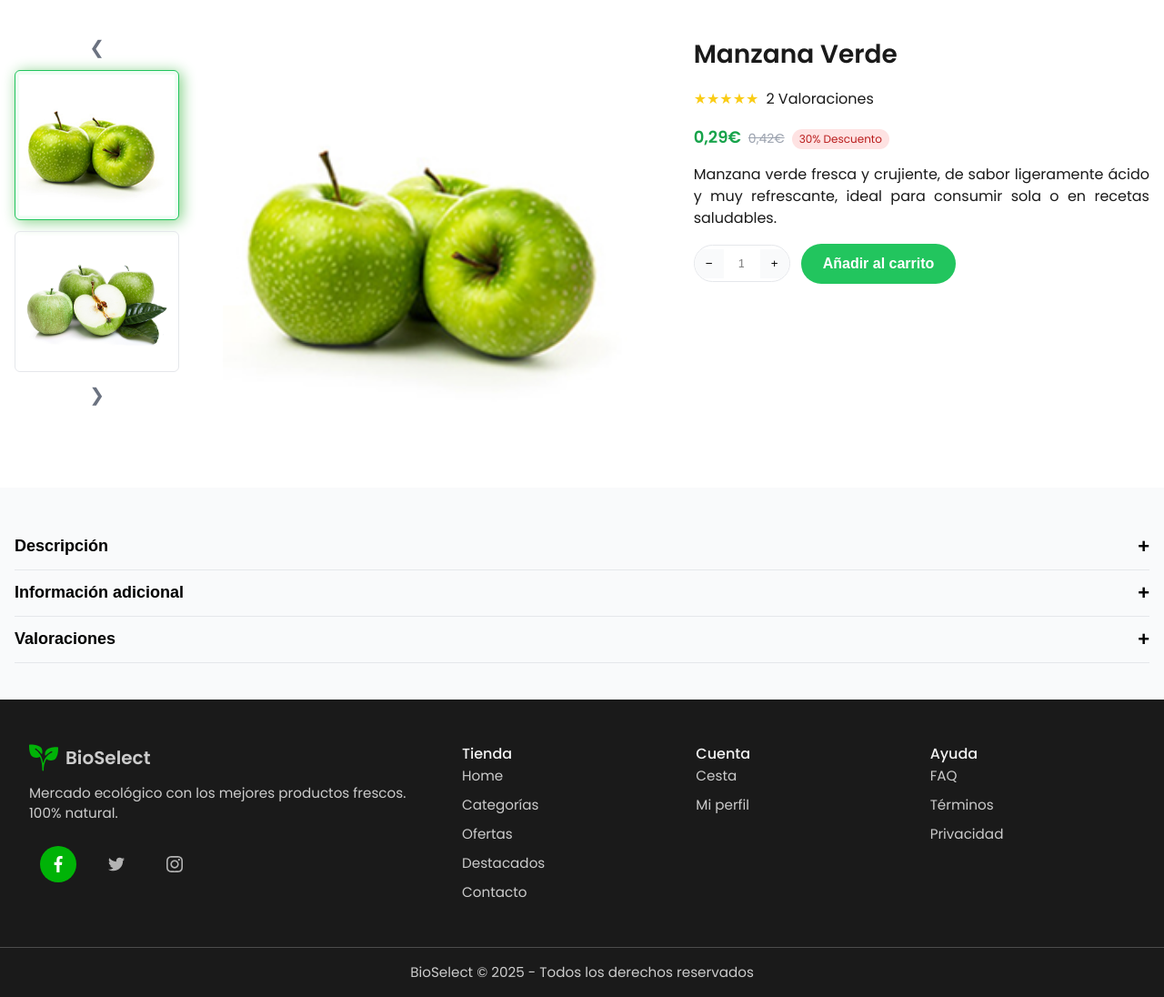
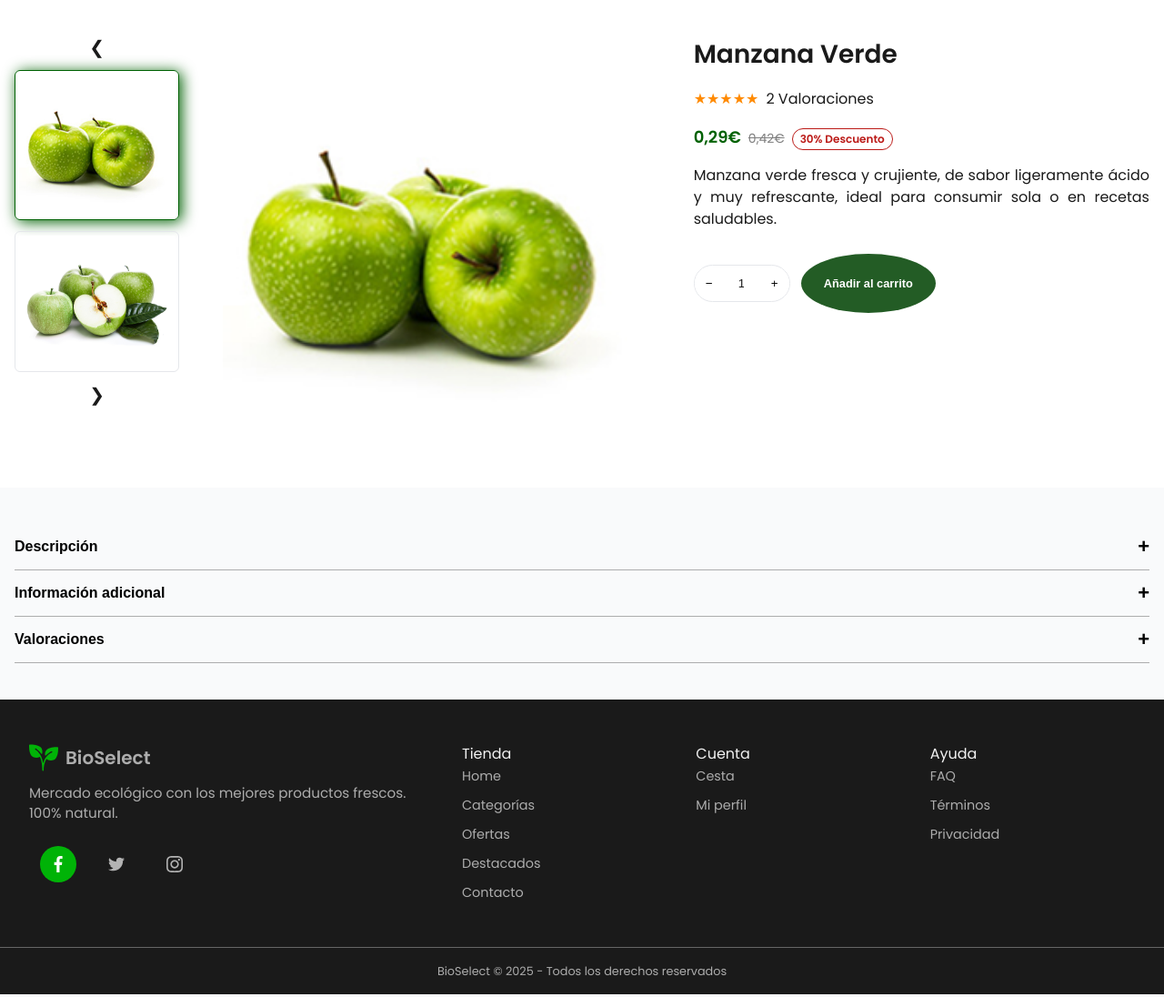
Before and after one commit to Laura-tb/BioSelect, a plain HTML site: page apple_product.html in a window 1280 px wide. Shown: the part 260-1356 px from the top of the page at 91% size. Drawn offline with Linux system fonts and the light colour scheme.

Commit message:
Guia de estilos unificada en toda la web

```diff
--- a/apple_product.html
+++ b/apple_product.html
@@ -149,7 +149,7 @@
                                 <button class="qty__btn qty__btn--plus" aria-label="Increase">+</button>
                             </div>
 
-                            <button class="btn btn--primary product__add-to-cart">
+                            <button class="button__banner product__add-to-cart">
                                 Añadir al carrito
                             </button>
                         </div>
--- a/assets/css/base.css
+++ b/assets/css/base.css
@@ -1,52 +1,24 @@
 /* ========== VARIABLES BÁSICAS ========== */
 :root {
     /* Palette principal */
-    --color-primary-soft: #84D187;
-    --color-primary: #00B207;
+    --color-primary: #006103;
     --color-primary-hard: #235C25;
     --color-warning: #FF8A00;
-    --color-danger: #EA4B48;
+    --color-danger: #BB1916;
     --color-white: #FFFFFF;
 
     /* Escala de grises */
     --color-gray-900: #1a1a1a;
     --color-gray-800: #333333;
-    --color-gray-700: #4D4D4D;
     --color-gray-600: #666666;
     --color-gray-500: #808080;
     --color-gray-400: #ADADAD;
-    --color-gray-300: #B3B3B3;
-    --color-gray-200: #CCCCCC;
     --color-gray-100: #E5E5E5;
     --color-gray-50: #F2F2F2;
-
-
-    /* Escala verdes */
-    --color-green-gray-900: #002603;
-    --color-green-gray-800: #173B1A;
-    --color-green-gray-700: #2B572E;
-    --color-green-gray-600: #406B42;
-    --color-green-gray-500: #618062;
-    --color-green-gray-400: #7A997C;
-    --color-green-gray-300: #96B297;
-    --color-green-gray-200: #B4CCB4;
-    --color-green-gray-100: #DAE5DA;
-    --color-green-gray-50: #EDF2EE;
-
-    /* Espaciado base */
-    --space-1: 4px;
-    --space-2: 8px;
-    --space-3: 12px;
-    --space-4: 16px;
-    --space-5: 24px;
-    --space-6: 32px;
-    --radius-md: 8px;
-    --radius-lg: 12px;
 
     /*Tipografia */
     --font-family: "Poppins", sans-serif;
     --font-size: 16px;
-
 }
 
 /*Mobile first*/
@@ -67,7 +39,7 @@ body {
     line-height: 1.5;
     color: var(--color-gray-900);
     background-color: #f9fafb;
-    font-size: 16px;
+    font-size: var(--font-size);
 }
 
 h1,
@@ -88,7 +60,6 @@ a {
     color: inherit;
     text-decoration: none;
 }
-
 
 .container {
     max-width: 1200px;
@@ -111,50 +82,14 @@ section {
 }
 
 @media (min-width: 768px) {
-    .col-1 {
-        grid-column: span 1;
-    }
-
     .col-2 {
         grid-column: span 2;
-    }
-
-    .col-3 {
-        grid-column: span 3;
-    }
-
-    .col-4 {
-        grid-column: span 4;
     }
 
     .col-5 {
         grid-column: span 5;
     }
 
-    .col-6 {
-        grid-column: span 6;
-    }
-
-    .col-7 {
-        grid-column: span 7;
-    }
-
-    .col-8 {
-        grid-column: span 8;
-    }
-
-    .col-9 {
-        grid-column: span 9;
-    }
-
-    .col-10 {
-        grid-column: span 10;
-    }
-
-    .col-11 {
-        grid-column: span 11;
-    }
-
     .col-12 {
         grid-column: span 12;
     }
--- a/assets/css/components.css
+++ b/assets/css/components.css
@@ -13,7 +13,7 @@
 .button__banner {
     padding: 5% 5%;
     font-size: 0.8rem;
-    border-radius: 6px;
+    border-radius: 50%;
     background-color: var(--color-primary-hard);
     border: none;
     justify-content: center;
--- a/assets/css/layout.css
+++ b/assets/css/layout.css
@@ -38,7 +38,7 @@ input {
     width: 100%px;
     max-width: 320px;
     padding: 12px 18px 12px 16px;
-    color: var(--color-gray-500);
+    color: var(--color-gray-600);
     border: 1px solid var(--color-gray-100);
 }
 
@@ -57,11 +57,10 @@ input {
     height: 20px;
 }
 
-.icon a:hover {
+/*.icon a:hover {
     cursor: pointer;
     color: var(--color-primary);
-
-}
+}*/
 
 .header__nav {
     background-color: var(--color-white);
@@ -103,6 +102,7 @@ input {
 
 .nav__links a:hover {
     color: var(--color-primary);
+    font-weight: 600;
 }
 
 /* Botón burger */
@@ -303,7 +303,7 @@ input {
 
 /* Texto banner */
 .banner__highlight {
-    color: var(--color-warning);
+    color: var(--color-danger);
     font-weight: 600;
 }
 
@@ -432,8 +432,8 @@ input {
 }
 
 .category--featured {
-    border: 1px solid var(--color-primary-soft);
-    box-shadow: 3px 2px 16px var(--color-primary-soft);
+    border: 1px solid var(--color-primary);
+    box-shadow: 3px 2px 16px var(--color-primary);
 }
 
 /*offers*/
@@ -544,7 +544,7 @@ input {
     .offers__item--featured:hover,
     .product__item--featured:hover {
         transform: translateY(-4px);
-        box-shadow: 0 12px 28px var(--color-primary-soft);
+        box-shadow: 0 12px 28px var(--color-primary);
 
     }
 }
@@ -554,7 +554,7 @@ input {
 .offers__item--featured {
     grid-column: span 2;
     flex-direction: row;
-    border: 2px solid var(--color-primary-soft);
+    border: 2px solid var(--color-primary);
     box-shadow: 0 6px 18px rgba(0, 0, 0, .06);
 }
 
@@ -604,7 +604,7 @@ input {
 }
 
 .offers__price--old {
-    color: var(--color-gray-400);
+    color: var(--color-gray-500);
     text-decoration: line-through;
     font-weight: 400;
     font-size: 16px;
@@ -615,12 +615,11 @@ input {
 }
 
 .button__cart--primary:hover {
-    background: var(--color-primary-hard);
+    background: var(--color-primary);
 }
 
 .button__cart--primary img {
     filter: brightness(0) invert(1);
-    /* si tu SVG no hereda color */
 }
 
 /*Featured products*/
@@ -650,12 +649,12 @@ input {
 }
 
 .product__item--featured {
-    border: 1px solid var(--color-primary-soft);
-    box-shadow: 3px 2px 16px var(--color-primary-soft);
+    border: 1px solid var(--color-primary);
+    box-shadow: 3px 2px 16px var(--color-primary);
 }
 
 .offers__price--old--featured {
-    color: var(--color-gray-400);
+    color: var(--color-gray-500);
     text-decoration: line-through;
     font-weight: 400;
     font-size: 16px;
@@ -690,7 +689,7 @@ input {
 
 .footer a {
     text-decoration: none;
-    color: var(--color-gray-200);
+    color: var(--color-gray-400);
 }
 
 .footer__grid {
@@ -711,7 +710,7 @@ input {
 .footer__desc {
     margin: 12px 0 16px;
     font-size: 0.95rem;
-    color: var(--color-gray-200);
+    color: var(--color-gray-400);
 }
 
 .footer__social {
@@ -730,7 +729,7 @@ input {
 
 .footer__title {
     font-size: 0.9rem;
-    font-weight: 500;
+    font-weight: 400;
 }
 
 .footer__links {
@@ -751,11 +750,11 @@ input {
 
 /* Bottom */
 .footer__bottom {
-    border-top: 1px solid var(--color-gray-700);
+    border-top: 1px solid var(--color-gray-600);
     padding: 2%;
     text-align: center;
     font-size: 0.75rem;
-    color: var(--color-gray-200);
+    color: var(--color-gray-400);
 }
 
 /* ===== >= 480px (móvil grande) ===== */
@@ -766,7 +765,7 @@ input {
     }
 
     .footer__links a {
-        font-size: 0.9rem;
+        font-size: 0.8rem;
     }
 }
 
@@ -788,12 +787,12 @@ input {
     }
 
     .footer__links a {
-        font-size: 0.95rem;
+        font-size: 0.9rem;
     }
 
     .footer__bottom {
         padding: 16px 24px;
-        font-size: 0.85rem;
+        font-size: 0.8rem;
     }
 }
 
@@ -812,6 +811,6 @@ input {
         padding: 16px 24px;
         display: flex;
         justify-content: center;
-        font-size: 0.95rem;
+        font-size: 0.8rem;
     }
 }
--- a/assets/css/pages.css
+++ b/assets/css/pages.css
@@ -6,7 +6,7 @@
 }
 
 .breadcrumb__nav {
-    color: var(--color-gray-400);
+    color: var(--color-gray-500);
 }
 
 .breadcrumb__nav img {
@@ -51,7 +51,7 @@
     height: 100px;
     padding: 6px;
 
-    border: 1px solid var(--color-gray-300);
+    border: 1px solid var(--color-gray-600);
     border-radius: 10px;
 }
 
@@ -60,8 +60,8 @@
 }
 
 .thumb.is-active {
-    border: 1px solid var(--color-primary-soft);
-    box-shadow: 3px 2px 16px var(--color-primary-soft);
+    border: 1px solid var(--color-primary);
+    box-shadow: 3px 2px 16px var(--color-primary);
 }
 
 .thumbs__arrow {
@@ -70,7 +70,7 @@
     border: 0;
     font-size: 20px;
     cursor: pointer;
-    color: var(--color-gray-700);
+    color: var(--color-gray-900);
 
 }
 
@@ -89,7 +89,7 @@
         border: 0;
         font-size: 20px;
         cursor: pointer;
-        color: #6b7280;
+        color: var(--color-gray-900);
     }
 
     /* Lista vertical */
@@ -112,11 +112,9 @@
 
     /* Miniatura activa */
     .thumb.is-active {
-        border-color: #22c55e;
-        background: #f0fdf4;
+        border: 1px solid var(--color-primary);
+        box-shadow: 3px 2px 16px var(--color-primary);
     }
-
-
 }
 
 /* Contenedor de la imagen principal */
@@ -153,7 +151,7 @@
 }
 
 .product__stars {
-    color: #facc15;
+    color: var(--color-warning);
 }
 
 .product__price {
@@ -165,21 +163,22 @@
 
 .product__price--old {
     text-decoration: line-through;
-    color: #9ca3af;
+    color: var(--color-gray-500);
     font-size: 14px;
 }
 
 .product__price--current {
     font-weight: 600;
-    color: #16a34a;
+    color: var(--color-primary);
 }
 
 .product__price--discount {
     font-size: 12px;
     padding: 2px 8px;
     border-radius: 999px;
-    background: #fee2e2;
-    color: #b91c1c;
+    color: var(--color-danger);
+    font-weight: 600;
+    border: 1px solid var(--color-danger);
 }
 
 .product__description {
@@ -207,7 +206,7 @@
     width: 32px;
     height: 32px;
     border: none;
-    background: #f9fafb;
+    background: var(--color-white);
     cursor: pointer;
 }
 
@@ -216,28 +215,14 @@
     text-align: center;
     border: none;
     outline: none;
+    color:var(--color-gray-900)
 }
-
-/* Botón principal genérico */
-.btn.btn--primary {
-    padding: 10px 24px;
-    border-radius: 999px;
-    border: none;
-    background: #22c55e;
-    color: #fff;
-    font-weight: 600;
-    cursor: pointer;
-    font-size: 16px;
-    height: 44px;
-}
-
-
 
 /* TABS */
 .product-details__tabs {
     display: flex;
     gap: 24px;
-    border-bottom: 1px solid #e5e7eb;
+    border-bottom: 1px solid var(--color-gray-100);
 }
 
 .product-details__tab {
@@ -247,7 +232,7 @@
 }
 
 .product-details__tab.is-active {
-    border-bottom: 2px solid #22c55e;
+    border-bottom: 2px solid var(--color-primary);
 }
 
 /* paneles; luego ya los mostraremos/ocultaremos con JS */
@@ -270,7 +255,7 @@
 
 /* CADA BLOQUE DEL ACORDEÓN */
 .accordion {
-    border-bottom: 1px solid #e5e7eb;
+    border-bottom: 1px solid var(--color-gray-400);
     padding-block: 12px;
 }
 
@@ -280,7 +265,7 @@
     background: none;
     border: none;
     padding: 0;
-    font-size: 18px;
+    font-size: 1em;
     font-weight: 600;
     display: flex;
     align-items: center;
@@ -301,6 +286,8 @@
     transition: max-height 0.25s ease;
     padding-right: 8px;
     text-align: justify;
+    font-size: 0.8em;
+    color: var(--color-gray-900);
 }
 
 /* ACTIVO */
@@ -331,12 +318,12 @@ ul li {
 .review__header {
     display: flex;
     justify-content: space-between;
-    font-size: 16px;
-    font-weight: 400;
+    font-size: 1.2em;
+    font-weight: 200;
 }
 
 .review__text {
     margin-top: 4px;
-    font-size: 16px;
+    font-size: 1em;
     color: var(--color-gray-800);
 }
```
Also changed, not shown: orange_product.html (+1 -1 lines).
